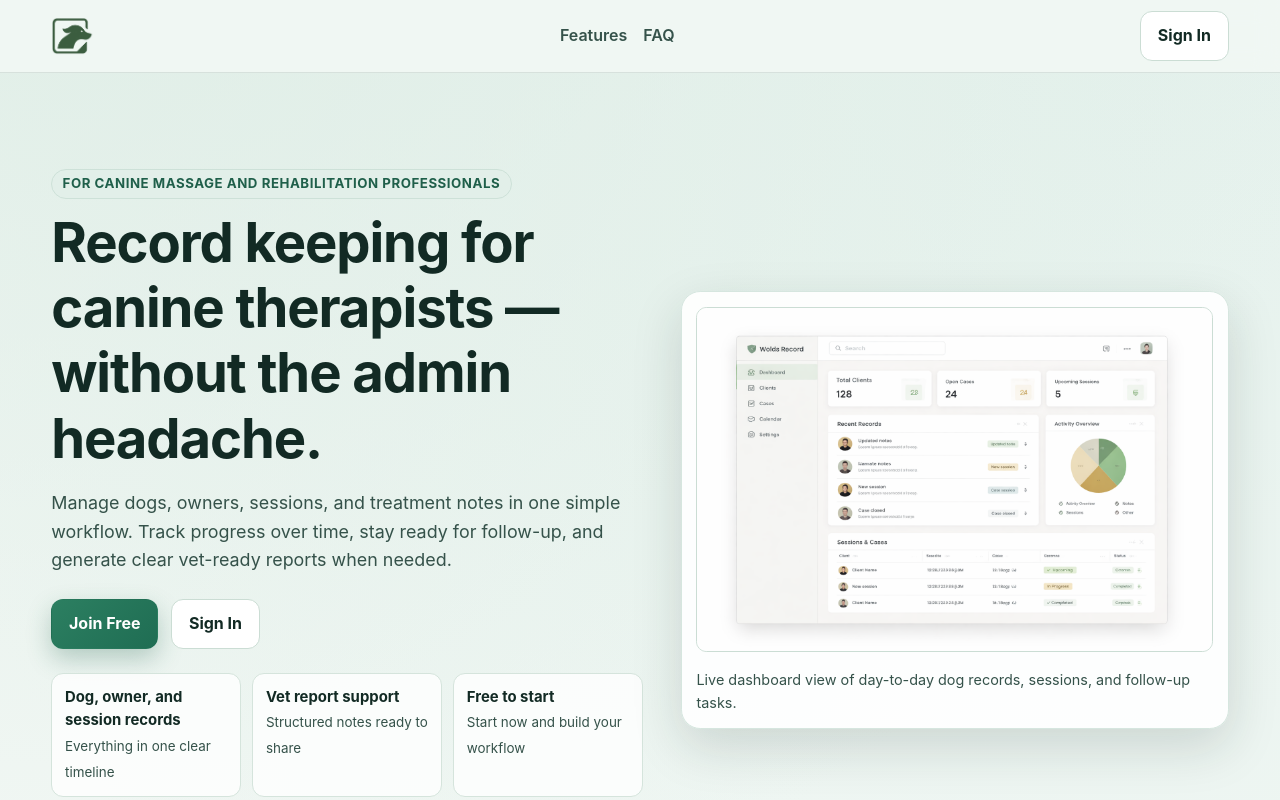
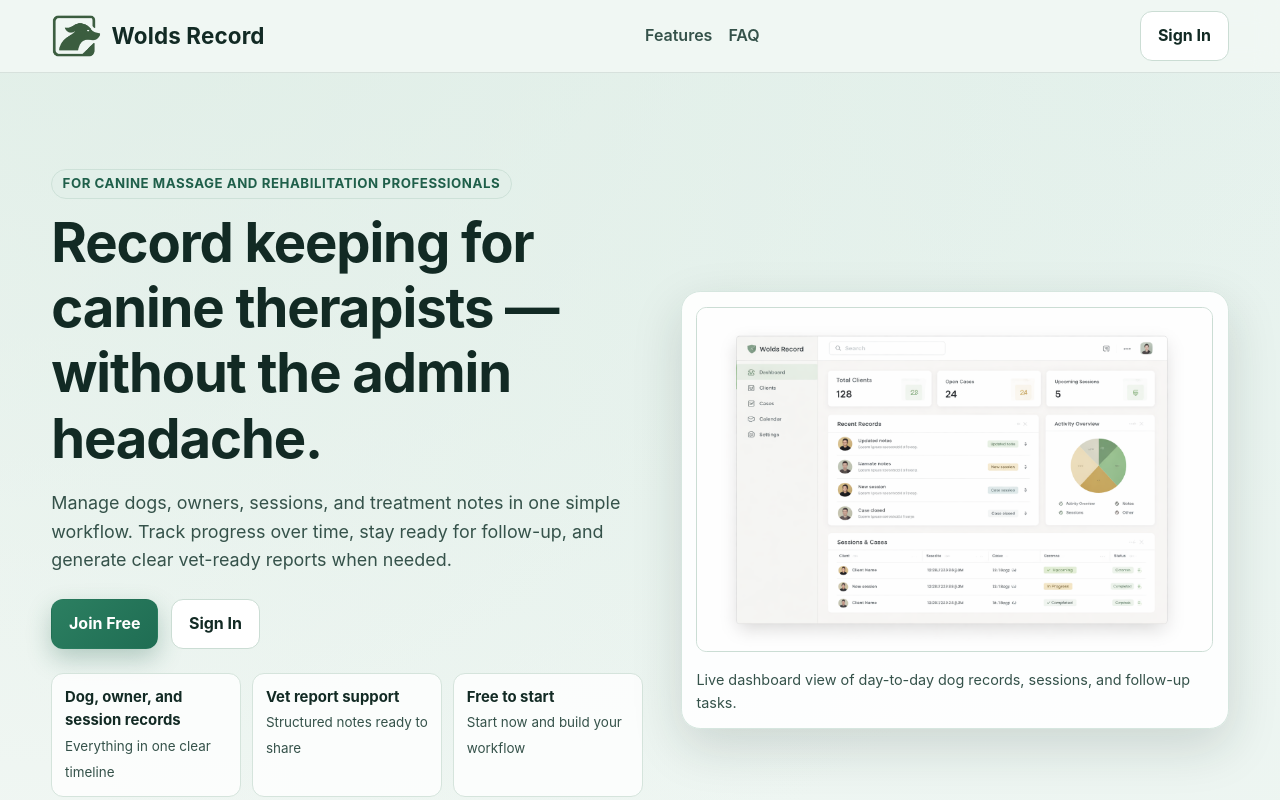
Before and after one commit to simplybenuk/wolds-record-marketing, a website: page index.html in a window 1280 px wide. Shown: the top 800 px of the page. Drawn offline with Linux system fonts and the light colour scheme.

Commit message:
Place logo before wordmark in header and footer

```diff
--- a/index.html
+++ b/index.html
@@ -34,6 +34,7 @@
             width="180"
             height="44"
           />
+          <span class="brand-wordmark">Wolds Record</span>
         </a>
         <nav aria-label="Main menu">
           <ul class="nav-links">
@@ -186,6 +187,7 @@
               width="180"
               height="44"
             />
+            <span class="brand-wordmark">Wolds Record</span>
           </a>
           <p class="small">Practical, trustworthy record keeping for canine therapists.</p>
           <p class="small">&copy; <span id="year"></span> Wolds Canine Ltd. All rights reserved.</p>
--- a/styles.css
+++ b/styles.css
@@ -105,15 +105,27 @@ a {
 .brand-link {
   display: inline-flex;
   align-items: center;
+  gap: 0.55rem;
   text-decoration: none;
   line-height: 1;
   flex-shrink: 0;
+}
+
+.brand-wordmark {
+  font-size: clamp(1.05rem, 2.8vw, 1.4rem);
+  font-weight: 700;
+  color: var(--text);
+  white-space: nowrap;
 }
 
 .brand-logo {
   display: block;
   width: auto;
   height: clamp(1.9rem, 3.5vw, 2.35rem);
+}
+
+.site-header .brand-logo {
+  height: clamp(2.25rem, 5.2vw, 2.8rem);
 }
 
 .nav-links,
@@ -363,6 +375,10 @@ summary {
   .nav-wrap > .button {
     order: 1;
   }
+
+  .site-header .brand-wordmark {
+    font-size: 1.15rem;
+  }
 }
 
 @media (min-width: 48rem) {
```
